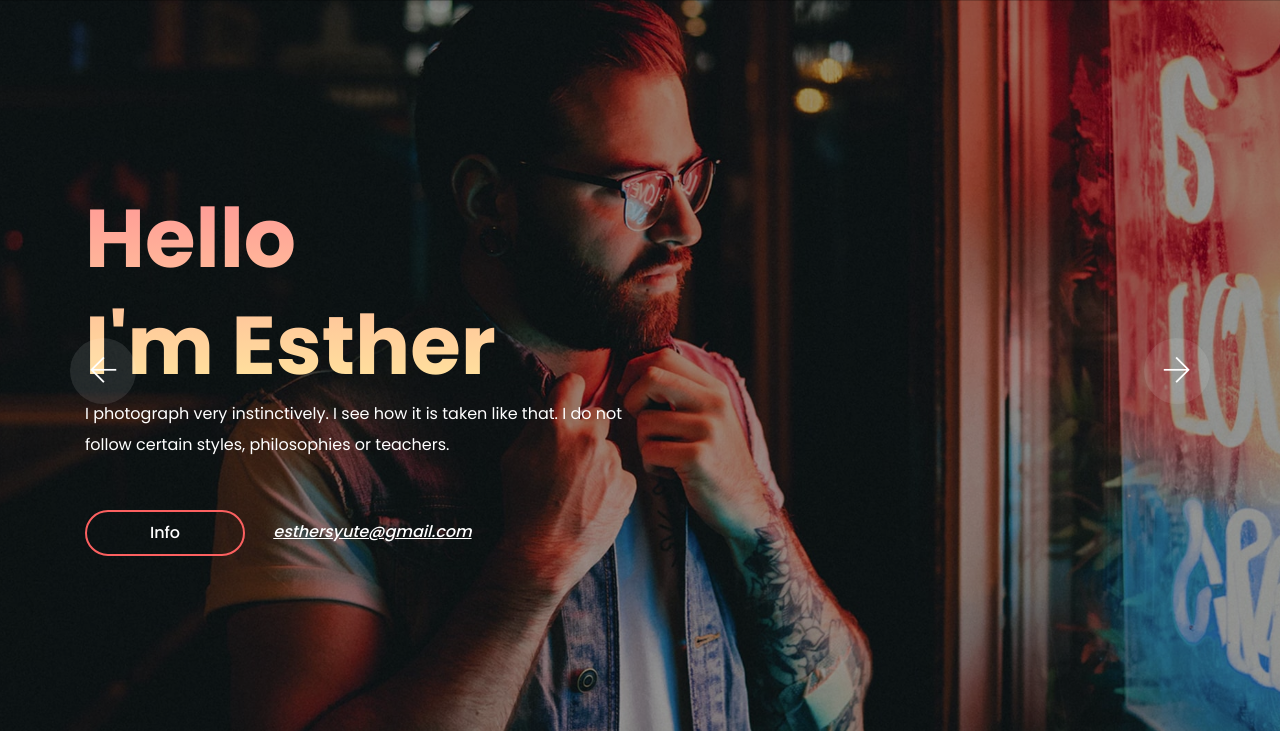
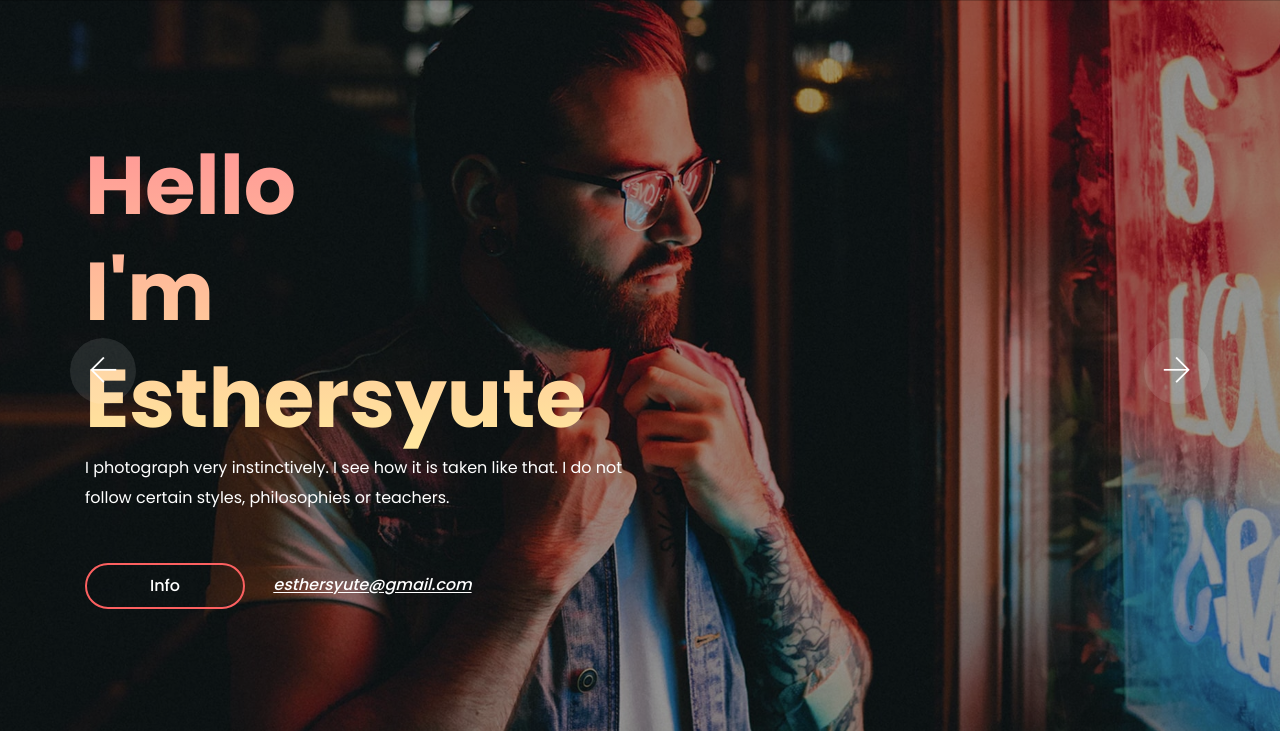
Before and after one commit to Emmalytl/estheryute, a website: page index.html in a window 1280 px wide. Shown: the part 69-800 px from the top of the page. Drawn offline with Linux system fonts and the light colour scheme.

Commit message:
Update index.html

```diff
--- a/index.html
+++ b/index.html
@@ -76,7 +76,7 @@
                         <!-- Welcome Text -->
                         <div class="col-12 col-lg-8 col-xl-6">
                             <div class="welcome-text">
-                                <h2 data-animation="bounceInDown" data-delay="900ms">Hello <br>I'm Esther</h2>
+                                <h2 data-animation="bounceInDown" data-delay="900ms">Hello <br>I'm Esthersyute</h2>
                                 <p data-animation="bounceInDown" data-delay="500ms">I photograph very instinctively. I see how it is taken like that. I do not follow certain styles, philosophies or teachers.</p>
                                 <div class="hero-btn-group" data-animation="bounceInDown" data-delay="100ms">
                                     <a href="#" class="btn alime-btn mb-3 mb-sm-0 mr-4">Info</a>
@@ -95,7 +95,7 @@
                         <!-- Welcome Text -->
                         <div class="col-12 col-lg-8 col-xl-6">
                             <div class="welcome-text">
-                                <h2 data-animation="bounceInUp" data-delay="100ms">Hello <br>I'm Esther</h2>
+                                <h2 data-animation="bounceInUp" data-delay="100ms">Hello <br>I'm Esthersyute</h2>
                                 <p data-animation="bounceInUp" data-delay="500ms">I photograph very instinctively. I see how it is taken like that. I do not follow certain styles, philosophies or teachers.</p>
                                 <div class="hero-btn-group" data-animation="bounceInUp" data-delay="900ms">
                                     <a href="#" class="btn alime-btn mb-3 mb-sm-0 mr-4">Info</a>
```
